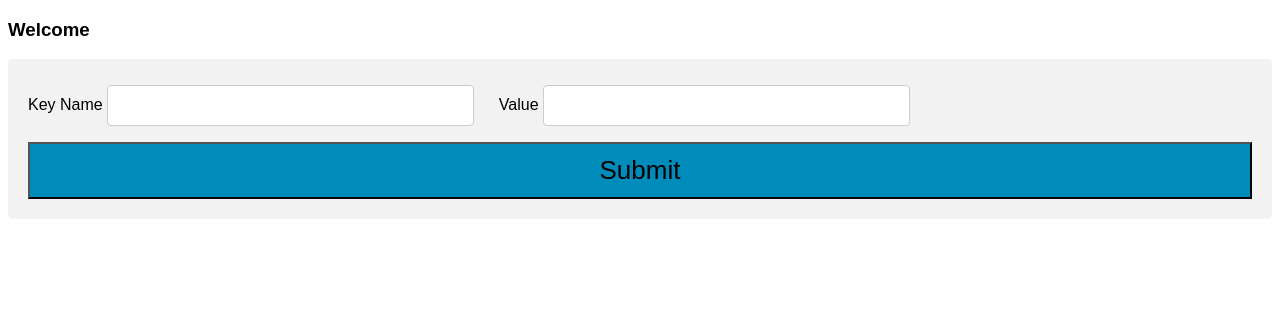
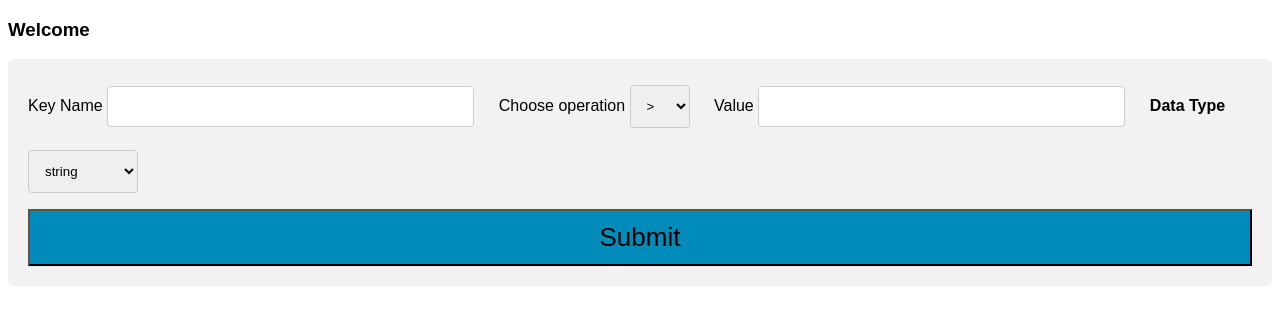
Before and after one commit to sganeshcv/CC_Assignment2, a Flask app: template templates/searchPage.html in a window 1280 px wide. Shown: the top 325 px of the page. Run offline with Flask 2, Linux system fonts and the light colour scheme; the template is opened without the code that fills it, so the values that code supplies are empty.

Commit message:
web app done

```diff
--- a/run.py
+++ b/run.py
@@ -32,10 +32,16 @@ def create():
     image_name=request.values.get("image_name")
     key1=request.values.get("key1")
     value1=request.values.get("value1")
+    if(request.values.get("dataType1") == "double"):
+        value1 = float(value1)
     key2=request.values.get("key2")
     value2=request.values.get("value2")
+    if(request.values.get("dataType2") == "double"):
+        value2 = float(value2)
     key3=request.values.get("key3")
     value3=request.values.get("value3")
+    if(request.values.get("dataType3") == "double"):
+        value3 = float(value3)
 
     target = os.path.join(APP_ROOT,'images/')
     if not os.path.isdir(target):
@@ -73,13 +79,22 @@ def createGET():
 def search():
     key1=request.values.get("key1")
     value1=request.values.get("value1")
+    if(request.values.get("dataType1") == "double"):
+        value1 = float(value1)
+    op = request.values.get("operation")
     # key2=request.values.get("key2")
     # value2=request.values.get("value2")
     # key3=request.values.get("key3")
     # value3=request.values.get("value3")
     # entry = {key1:value1, key2:value2, key3:value3}
-    entry = {key1:value1}
-    results = db.ImageEntry.find(entry)
+    if op == "eq":
+        entry = {key1:value1}
+        results = db.ImageEntry.find(entry)
+    elif op == "gt":
+        print({key1:{"$gt":value1}})
+        results = db.ImageEntry.find({key1:{"$gt":value1}})
+    else :
+        results = db.ImageEntry.find({key1:{"$lt":value1}})
     # for result in results:
     #     # target = os.path.join(APP_ROOT,'images/')
     #     # destination = "".join([target, result.get('name')])
--- a/templates/results.html
+++ b/templates/results.html
@@ -36,9 +36,6 @@ table{
   color: white;
 }
 img {
-  display: block;
-  margin-left: auto;
-  margin-right: auto;
   width: 50%;
   height: auto;
 }
@@ -59,7 +56,7 @@ img {
         <td>
             {% for key in i.keys() %}
                 {% if key != "_id" %}
-                    {{ key + ": " + i[key] }}</br>
+                {{ ("{}: {}").format(key,i[key]) }}</br>
                 {% endif %}
             {% endfor %}
         </td>
--- a/templates/searchPage.html
+++ b/templates/searchPage.html
@@ -30,6 +30,14 @@ input[type=submit] {
 
 .button2 {background-color: #008CBA; font-size: 26px; padding: 11px 30px;}
 
+#operation{
+ width:60px;
+}
+
+#dataType{
+ width:110px;
+}
+
 input[type=submit]:hover {
   background-color: #45a049;
 }
@@ -47,12 +55,25 @@ input[type=submit]:hover {
 
 <div class="container">
 <form action="/search" method="POST"><div style="margin:0;padding:0">
-  <div>
     <label for="username">Key Name</label>
     <input id="key1" name="key1" size="30" type="text" />
 
+    <label for="operation">Choose operation</label>
+    <select id="operation" name="operation">
+        <option value="gt">></option>
+        <option value="eq">=</option>
+        <option value="lt"><</option>
+    </select>
+
     <label for="name">Value</label>
     <input id="value1" name="value1" size="30" type="text" />
+
+    <label for="dataType"><b>Data Type</b></label>
+    <select id="dataType" name="dataType1">
+        <option value="string">string</option>
+        <option value="double">double</option>
+    </select>
+
   </div>
   <!-- <div>
     <label for="username">Key Name</label>
```
Also changed, not shown: templates/create.html (+25 -0 lines), templates/listall.html (+14 -2 lines), images/pikachu.jpg.
